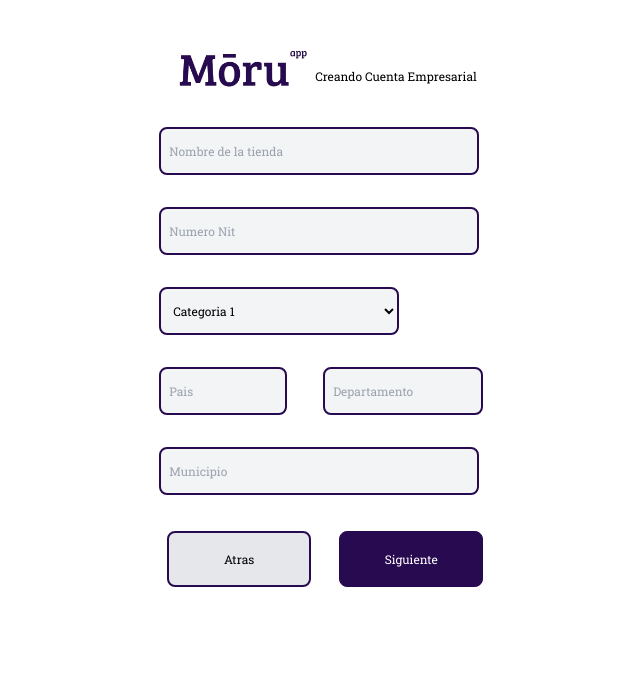
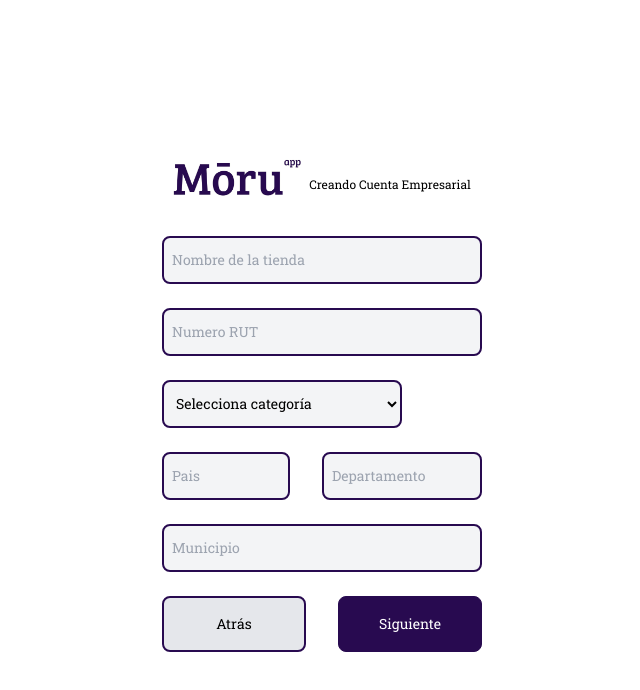
Before and after one commit to MoruApp9/MoruApp-Front, a React (Vite) app in the folder moru-app/: page /registershop in a window 1280 px wide. Shown: the top 690 px of the page, without its empty margins (318-958 px from the left). Built offline with nearby package versions, Linux system fonts and the light colour scheme; no server answers.

Commit message:
Formularios

```diff
--- a/moru-app/src/components/Nav.jsx
+++ b/moru-app/src/components/Nav.jsx
@@ -8,7 +8,6 @@ import { BiSupport } from "react-icons/bi"
 
 import { BiLogInCircle } from 'react-icons/bi';
 import { BsPersonCircle } from 'react-icons/bs';
-import { IoMdPerson, IoMdPersonAdd } from 'react-icons/io';
 
 import { Link } from "react-router-dom"
 import { useState } from "react"
--- a/moru-app/src/views/RegisterShop.jsx
+++ b/moru-app/src/views/RegisterShop.jsx
@@ -2,100 +2,181 @@ import { useState } from "react";
 import { Link } from "react-router-dom";
 import imagen from "../images/Moru.jpeg";
 import { useAuth0 } from '@auth0/auth0-react';
+import { useDispatch } from 'react-redux';
+import { Formik, Form, ErrorMessage, Field } from 'formik';
 
 const RegisterShop = () => {
 
     const { loginWithRedirect, isAuthenticated } = useAuth0();
-    const [shopData, setShopData] = useState({
-        name: "",
-        nitNumber: "",
-        country: "",
-        department: "",
-        municipality: ""
-    })
-
-    const changeHandler = (event) => {
-        const property = event.target.name;  //nombre de la propiedad que disparo el evento
-        const value = event.target.value;   //valor
-        setShopData({ ...shopData, [property]: value })  //asignamos el valor a la propiedad que disparo el evento
-    }
+    const dispatch = useDispatch();
 
     return (
-        <form>
-            <div className="min-h-screen flex justify-center mr-7 mt-10">
-                <div>
-                    <div className="flex items-center ml-10">
+        <div className="min-h-screen flex flex-col justify-center items-center">
+            <div className="flex flex-col items-center gap-8 my-8 md:my-0">
+                <div className="flex items-center justify-between">
                     <img
                         src={imagen}
                         alt="Imagen"
                         className="w-32" />
                     <h1 className="text-xs ml-2 mt-4 font-roboto-slab">Creando Cuenta Empresarial</h1>
                 </div>
-                    <div className="mb-8 mt-4" >
-                        <input
-                            className="relative top-4 left-5 w-80 h-12 px-2 border-2 border-purple-moru rounded-lg bg-gray-100 text-xs font-roboto-slab"
+                <Formik
+                    initialValues={{
+                        shop:"shop",
+                        name: "",
+                        rutNumber: "",
+                        category: "",
+                        country: "",
+                        department: "",
+                        municipality: ""
+                    }}
+
+                    validate={(values) => {
+                        let error = {};
+
+                        if (!values.name) {
+                            error.name = 'Por favor, ingresa el nombre de una tienda'
+                        }else if (!/^[a-zA-ZÀ-ÿ\s]{1,40}$/.test(values.name)) {
+                            error.name = 'El nombre solo puede contener letras y espacios'
+                        }
+
+                        if (!values.rutNumber) {
+                            error.rutNumber = 'Por favor, ingresa el RUT'
+                        }else if (!/^\d+$/.test(values.rutNumber)) {
+                            error.rutNumber = 'El RUT debe contener solo números'
+                        }else if (values.rutNumber.length !== 9) {
+                            error.rutNumber = 'El RUT debe contener 9 dígitos'
+                        }
+
+                        if (!values.category) {
+                            error.category = 'Por favor, selecciona una categoría'
+                        }
+
+                        if (!values.country) {
+                            error.country = 'Por favor, ingresa un país'
+                        }else if (!/^[a-zA-ZÀ-ÿ\s]{1,40}$/.test(values.country)) {
+                            error.country = 'El país solo puede contener letras y espacios'
+                        }
+
+                        if (!values.department) {
+                            error.department = 'Por favor, ingresa un departamento'
+                        }else if (!/^[a-zA-ZÀ-ÿ\s]{1,40}$/.test(values.department)) {
+                            error.department = 'El departamento solo puede contener letras y espacios'
+                        }
+
+                        if (!values.municipality) {
+                            error.municipality = 'Por favor, ingresa un municipio'
+                        }else if (!/^[a-zA-ZÀ-ÿ\s]{1,40}$/.test(values.municipality)) {
+                            error.municipality = 'El municipio solo puede contener letras y espacios'
+                        }
+
+                        return error
+                    }}
+
+                    onSubmit={(valores) => {
+                        //dispatch(postUser(valores));
+                        console.log(valores)
+                        //loginWithRedirect();
+                    }}
+                >
+                    {({errors}) => (
+                        <Form  autoComplete="off" className="flex flex-col gap-6">
+                            <div className="hidden">
+                                <Field
                                     type="text"
-                            value={shopData.name}
+                                    name="shop"
+                                />
+                            </div>
+
+                            <div>
+                                <Field
+                                    className="w-80 h-12 px-2 border-2 border-purple-moru rounded-lg bg-gray-100 text-sm font-roboto-slab"
+                                    type="text"
                                     name="name"
                                     placeholder="Nombre de la tienda"
-                            onChange={changeHandler} />
+                                />
+                                <ErrorMessage name="name" component={() => (
+                                    <div className="text-xs text-red-600">{errors.name}</div>
+                                )}/>
                             </div>
 
-                    <div className="mb-8">
-                        <input
-                            className="relative top-4 left-5 w-80 h-12 px-2 border-2 border-purple-moru rounded-lg bg-gray-100 text-xs font-roboto-slab"
-                            type="number"
-                            value={shopData.nitNumber}
-                            name="nitNumber"
-                            placeholder="Numero Nit"
-                            onChange={changeHandler} />
+                            <div>
+                                <Field
+                                    className="w-80 h-12 px-2 border-2 border-purple-moru rounded-lg bg-gray-100 text-sm font-roboto-slab"
+                                    type="text"
+                                    name="rutNumber"
+                                    placeholder="Numero RUT"
+                                />
+                                <ErrorMessage name="rutNumber" component={() => (
+                                    <div className="text-xs text-red-600">{errors.rutNumber}</div>
+                                )}/>
                             </div>
-                    <div className="mb-8">
-                        <select className="relative top-4 left-5 w-60 h-12 px-2 border-2 border-purple-moru rounded-lg bg-gray-100 text-xs font-roboto-slab">
-                            <option value="">Categoria 1</option>
-                            <option value="">Categoria 2</option>
-                            <option value="">Categoria 3</option>
-                        </select>
+                            <div>
+                                <Field name="category" as="select" className="w-60 h-12 px-2 border-2 border-purple-moru rounded-lg bg-gray-100 text-sm font-roboto-slab">
+                                    <option value="" disabled selected hidden>Selecciona categoría</option>
+                                    <option value="category1">Categoria 1</option>
+                                    <option value="category2">Categoria 2</option>
+                                    <option value="category3">Categoria 3</option>
+                                </Field>
+                                <ErrorMessage name="category" component={() => (
+                                    <div className="text-xs text-red-600">{errors.category}</div>
+                                )}/>
                             </div>
-                    <div className="mb-8 flex items-center">
-                        <input
-                            className="relative top-4 left-5 w-32 h-12 px-2 border-2 border-purple-moru rounded-lg bg-gray-100 text-xs font-roboto-slab"
+                            <div className="flex items-center justify-between flex-col md:flex-row gap-6">
+                                <div>
+                                    <Field
+                                        className="w-80 md:w-32 h-12 px-2 border-2 border-purple-moru rounded-lg bg-gray-100 text-sm font-roboto-slab"
                                         type="text"
-                            value={shopData.country}
                                         name="country"
                                         placeholder="Pais"
-                            onChange={changeHandler} />
-                        <input
-                            className="relative left-14 w-40 top-4 h-12 px-2 border-2 border-purple-moru rounded-lg bg-gray-100 text-xs font-roboto-slab"
+                                    />
+                                    <ErrorMessage name="country" component={() => (
+                                        <div className="text-xs text-red-600">{errors.country}</div>
+                                    )}/>
+                                </div>
+
+                                <div>
+                                    <Field
+                                        className="w-80 md:w-40 top-4 h-12 px-2 border-2 border-purple-moru rounded-lg bg-gray-100 text-sm font-roboto-slab"
                                         type="text"
-                            value={shopData.department}
                                         name="department"
                                         placeholder="Departamento"
-                            onChange={changeHandler} />
+                                    />
+                                    <ErrorMessage name="department" component={() => (
+                                        <div className="text-xs text-red-600">{errors.department}</div>
+                                    )}/>
                                 </div>
-                    <div className="mb-8">
-                        <input
-                            className="relative top-4 left-5 w-80 h-12 px-2 border-2 border-purple-moru rounded-lg bg-gray-100 text-xs font-roboto-slab"
-                            type="text"
-                            value={shopData.municipality}
-                            name="municipality"
-                            placeholder="Municipio"
-                            onChange={changeHandler} />
 
                             </div>
                             <div>
+                                <Field
+                                    className="w-80 h-12 px-2 border-2 border-purple-moru rounded-lg bg-gray-100 text-sm font-roboto-slab"
+                                    type="text"
+                                    name="municipality"
+                                    placeholder="Municipio"
+                                />
+                                <ErrorMessage name="municipality" component={() => (
+                                    <div className="text-xs text-red-600">{errors.municipality}</div>
+                                )}/>
+                            </div>
+                            <div className="flex sm:justify-between flex-col sm:flex-row gap-2 justify-center items-center">
+                                <Link to="/registration">
                                     <button
-                            className="relative top-5 left-7 w-36 h-14 px-2 border-2 border-purple-moru rounded-lg bg-gray-200 text-xs font-roboto-slab">
-                            <Link to="/registration">Atras</Link>
+                                        className="w-36 md:h-14 h-10 px-2 border-2 border-purple-moru rounded-lg bg-gray-200 text-sm font-roboto-slab">
+                                        Atrás
                                     </button>
+                                </Link>
                                 <button
-                            className="relative top-5 left-14 w-36 h-14 px-2 border border-purple-moru rounded-lg bg-purple-moru text-white text-xs font-roboto-slab">
-                            <button onClick={() => loginWithRedirect()}>Siguiente</button>
+                                    className="w-36 h-10 md:h-14 px-2 border border-purple-moru rounded-lg bg-purple-moru text-white text-sm font-roboto-slab"
+                                    type="submit">
+                                    Siguiente
                                 </button>
                             </div>
+                        </Form>
+                    )}
+                </Formik>
             </div>
         </div>
-        </form>
     )
 }
 
--- a/moru-app/src/views/RegisterUser.jsx
+++ b/moru-app/src/views/RegisterUser.jsx
@@ -1,4 +1,3 @@
-import { useState } from "react";
 import { Link } from "react-router-dom";
 import imagen from "../images/Moru.jpeg";
 import { useAuth0 } from '@auth0/auth0-react';
@@ -9,11 +8,11 @@ import { Formik, Form, ErrorMessage, Field } from 'formik';
 const RegisterUser = () => {
     const { loginWithRedirect, isAuthenticated } = useAuth0();
     const dispatch = useDispatch();
-    const [ submittedForm, setSubmittedForm ] = useState (false);
 
     return (
-        <div className="">
-            <div className="flex items-center ml-10">
+        <div className="min-h-screen flex flex-col justify-center items-center">
+            <div className="flex flex-col items-center gap-8 my-8 md:my-0">
+                <div className="flex items-center justify-between">
                     <img
                         src={imagen}
                         alt="Imagen"
@@ -22,6 +21,7 @@ const RegisterUser = () => {
                 </div>
                 <Formik
                     initialValues={{
+                        user:'user',
                         name: '',
                         lastname: '',
                         country: '',
@@ -31,138 +31,152 @@ const RegisterUser = () => {
                     }}
 
                     validate={(values) => {
-                    let errors = {};
+                        let error = {};
 
                         if (!values.name) {
-                        errors.name = 'Por favor ingresa un nombre'
+                            error.name = 'Por favor, ingresa un nombre'
                         }else if (!/^[a-zA-ZÀ-ÿ\s]{1,40}$/.test(values.name)) {
-                        errors.name = 'El nombre solo puede contener letras y espacios'
+                            error.name = 'El nombre solo puede contener letras y espacios'
                         }
 
                         if (!values.lastname) {
-                        errors.lastname = 'Por favor ingresa un apellido'
+                            error.lastname = 'Por favor, ingresa un apellido'
                         }else if (!/^[a-zA-ZÀ-ÿ\s]{1,40}$/.test(values.lastname)) {
-                        errors.lastname = 'El apellido solo puede contener letras y espacios'
+                            error.lastname = 'El apellido solo puede contener letras y espacios'
                         }
 
                         if (!values.country) {
-                        errors.country = 'Por favor ingresa un país'
+                            error.country = 'Por favor, ingresa un país'
                         }else if (!/^[a-zA-ZÀ-ÿ\s]{1,40}$/.test(values.country)) {
-                        errors.country = 'El país solo puede contener letras y espacios'
+                            error.country = 'El país solo puede contener letras y espacios'
                         }
 
                         if (!values.department) {
-                        errors.department = 'Por favor ingresa un departamento'
+                            error.department = 'Por favor, ingresa un departamento'
                         }else if (!/^[a-zA-ZÀ-ÿ\s]{1,40}$/.test(values.department)) {
-                        errors.department = 'El departamento solo puede contener letras y espacios'
+                            error.department = 'El departamento solo puede contener letras y espacios'
                         }
 
                         if (!values.municipality) {
-                        errors.municipality = 'Por favor ingresa un municipio'
+                            error.municipality = 'Por favor, ingresa un municipio'
                         }else if (!/^[a-zA-ZÀ-ÿ\s]{1,40}$/.test(values.municipality)) {
-                        errors.municipality = 'El municipio solo puede contener letras y espacios'
+                            error.municipality = 'El municipio solo puede contener letras y espacios'
                         }
 
                         if (!values.address) {
-                        errors.address = 'Por favor ingresa una dirección'
+                            error.address = 'Por favor, ingresa una dirección'
                         }
+
+                        return error
                     }}
 
-                onSubmit={({resetForm}) => {
-                    resetForm();
-                    setSubmittedForm(true);
+                    onSubmit={(valores) => {
+                        //dispatch(postUser(valores));
+                        console.log(valores)
+                        //loginWithRedirect();
                     }}
                 >
                     {({errors}) => (
-                    <Form >
-                        <div className="mb-8 mt-4" >
-                            <label htmlFor="name">Nombre</label>
+                        <Form  autoComplete="off" className="flex flex-col gap-6">
+                            <div className="hidden">
                                 <Field
-                                className="relative top-4 left-5 w-80 h-12 px-2 border-2 border-purple-moru rounded-lg bg-gray-100 text-xs font-roboto-slab"
+                                    type="text"
+                                    name="user"
+                                />
+                            </div>
+
+                            <div>
+                                <Field
+                                    className="w-80 h-12 px-2 border-2 border-purple-moru rounded-lg bg-gray-100 text-sm font-roboto-slab"
                                     type="text"
                                     name="name"
+                                    placeholder="Nombres"
                                 />
                                 <ErrorMessage name="name" component={() => (
-                                <div>{errors.name}</div>
+                                    <div className="text-xs text-red-600">{errors.name}</div>
                                 )}/>
                             </div>
 
-                        <div className="mb-8 mt-4" >
-                            <label htmlFor="lastname">Apellido</label>
+                            <div>
                                 <Field
-                                className="relative top-4 left-5 w-80 h-12 px-2 border-2 border-purple-moru rounded-lg bg-gray-100 text-xs font-roboto-slab"
+                                    className="w-80 h-12 px-2 border-2 border-purple-moru rounded-lg bg-gray-100 text-sm font-roboto-slab"
                                     type="text"
                                     name="lastname"
+                                    placeholder="Apellidos"
                                 />
                                 <ErrorMessage name="lastname" component={() => (
-                                <div>{errors.lastname}</div>
+                                    <div className="text-xs text-red-600">{errors.lastname}</div>
                                 )}/>
                             </div>
 
-                        <div className="mb-8 flex items-center">
-                            <label htmlFor="contry">País</label>
+                            <div className="flex items-center justify-between flex-col md:flex-row gap-6">
+                                <div>
                                     <Field
-                                className="relative top-4 left-5 w-32 h-12 px-2 border-2 border-purple-moru rounded-lg bg-gray-100 text-xs font-roboto-slab"
+                                        className="w-80 md:w-32 h-12 px-2 border-2 border-purple-moru rounded-lg bg-gray-100 text-sm font-roboto-slab"
                                         type="text"
                                         name="country"
                                         placeholder="Pais"
                                     />
                                     <ErrorMessage name="country" component={() => (
-                                <div>{errors.country}</div>
+                                        <div className="text-xs text-red-600">{errors.country}</div>
                                     )}/>
-                            <label htmlFor="department">Departamento</label>
+                                </div>
+
+                                <div>
                                     <Field
-                                className="relative left-14 w-40 top-4 h-12 px-2 border-2 border-purple-moru rounded-lg bg-gray-100 text-xs font-roboto-slab"
+                                        className="w-80 md:w-40 h-12 px-2 border-2 border-purple-moru rounded-lg bg-gray-100 text-sm font-roboto-slab"
                                         type="text"
                                         name="department"
                                         placeholder="Departamento"
                                     />
                                     <ErrorMessage name="department" component={() => (
-                                <div>{errors.department}</div>
+                                        <div className="text-xs text-red-600">{errors.department}</div>
                                     )}/>
                                 </div>
 
-                        <div className="mb-8">
-                            <label htmlFor="municipality">Municipio</label>
+                            </div>
+
+                            <div>
                                 <Field
-                                className="relative top-4 left-5 w-80 h-12 px-2 border-2 border-purple-moru rounded-lg bg-gray-100 text-xs font-roboto-slab"
+                                    className="w-80 h-12 px-2 border-2 border-purple-moru rounded-lg bg-gray-100 text-sm font-roboto-slab"
                                     type="text"
                                     name="municipality"
                                     placeholder="Municipio"
                                 />
                                 <ErrorMessage name="municipality" component={() => (
-                                <div>{errors.municipality}</div>
+                                    <div className="text-xs text-red-600">{errors.municipality}</div>
                                 )}/>
                             </div>
 
-                        <div className="mb-8 mt-4" >
-                            <label htmlFor="address">Dirección</label>
+                            <div>
                                 <Field
-                                className="relative top-4 left-5 w-80 h-12 px-2 border-2 border-purple-moru rounded-lg bg-gray-100 text-xs font-roboto-slab"
+                                    className="w-80 h-12 px-2 border-2 border-purple-moru rounded-lg bg-gray-100 text-sm font-roboto-slab"
                                     type="text"
                                     name="address"
                                     placeholder="Dirección"
                                 />
                                 <ErrorMessage name="address" component={() => (
-                                <div>{errors.address}</div>
+                                    <div className="text-xs text-red-600">{errors.address}</div>
                                 )}/>
                             </div>
 
-                        <div>
+                            <div className="flex sm:justify-between flex-col sm:flex-row gap-2 justify-center items-center">
+                                <Link to="/registration">
                                     <button
-                                className="relative top-5 left-7 w-36 h-14 px-2 border-2 border-purple-moru rounded-lg bg-gray-200 text-xs font-roboto-slab">
-                                <Link to="/registration">Atras</Link>
+                                        className="w-36 md:h-14 h-10 px-2 border-2 border-purple-moru rounded-lg bg-gray-200 text-sm font-roboto-slab">
+                                        Atras
                                     </button>
+                                </Link>
                                 <button
-                                className="relative top-5 left-14 w-36 h-14 px-2 border border-purple-moru rounded-lg bg-purple-moru text-white text-xs font-roboto-slab">
-                                <button type="submit">Siguiente</button>
+                                    className="w-36 h-10 md:h-14 px-2 border border-purple-moru rounded-lg bg-purple-moru text-white text-sm font-roboto-slab"
+                                    type="submit">
+                                    Siguiente
                                 </button>
                             </div>
                         </Form>
                     )}
-
                 </Formik>
-
+            </div>
         </div>
     )
 }
--- a/moru-app/tailwind.config.js
+++ b/moru-app/tailwind.config.js
@@ -7,7 +7,8 @@ export default {
         'roboto-slab': ['Roboto Slab', 'serif'],
       },
       colors: {
-        'purple-moru': "#280a50"
+        'purple-moru': "#280a50",
+        'purple-moru-dark': "#1F0638",
       },
       height: {
         '102': "450px"
```
Also changed, not shown: moru-app/src/components/Registration.jsx (+23 -10 lines). Lines whose indentation alone changed are shown as unchanged.
